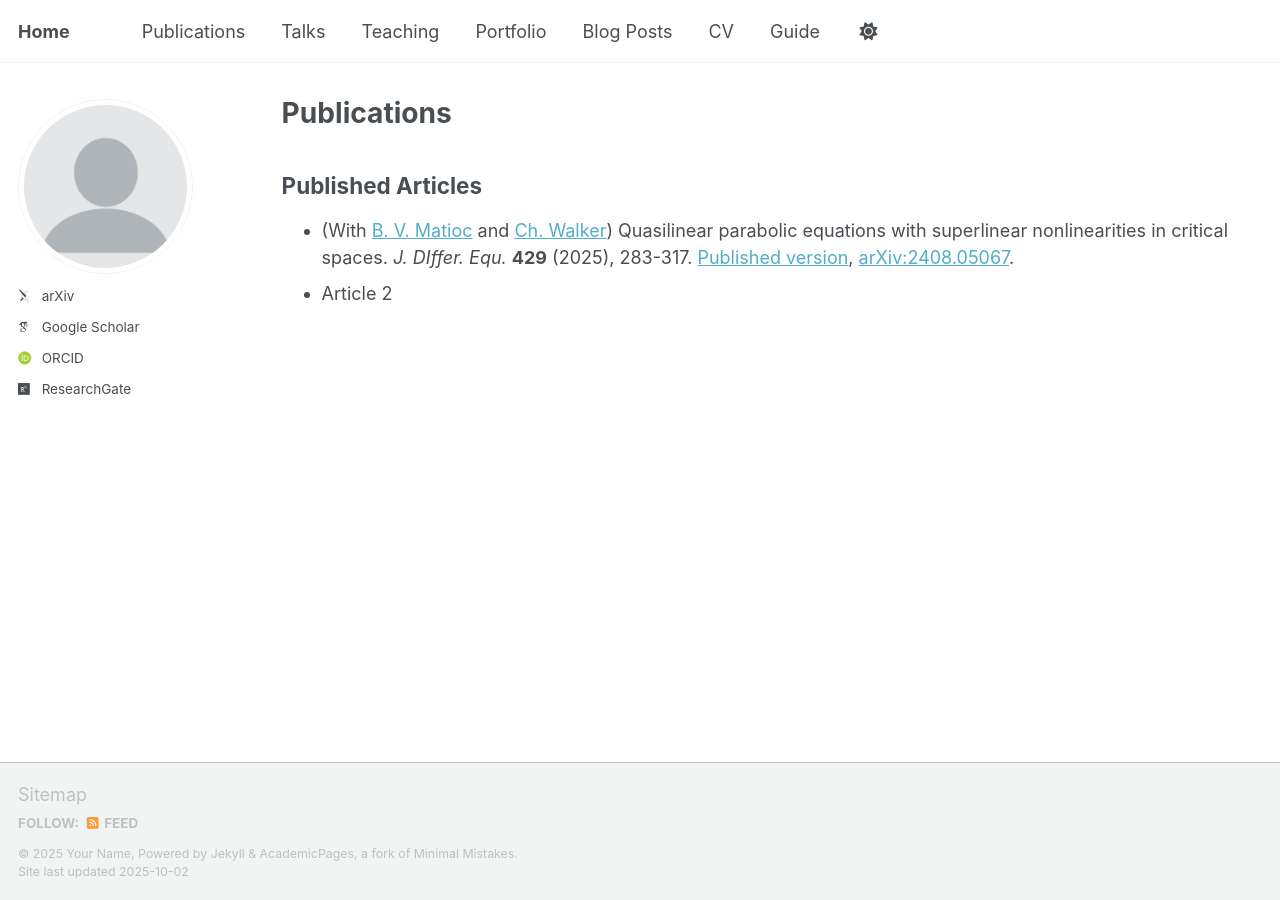
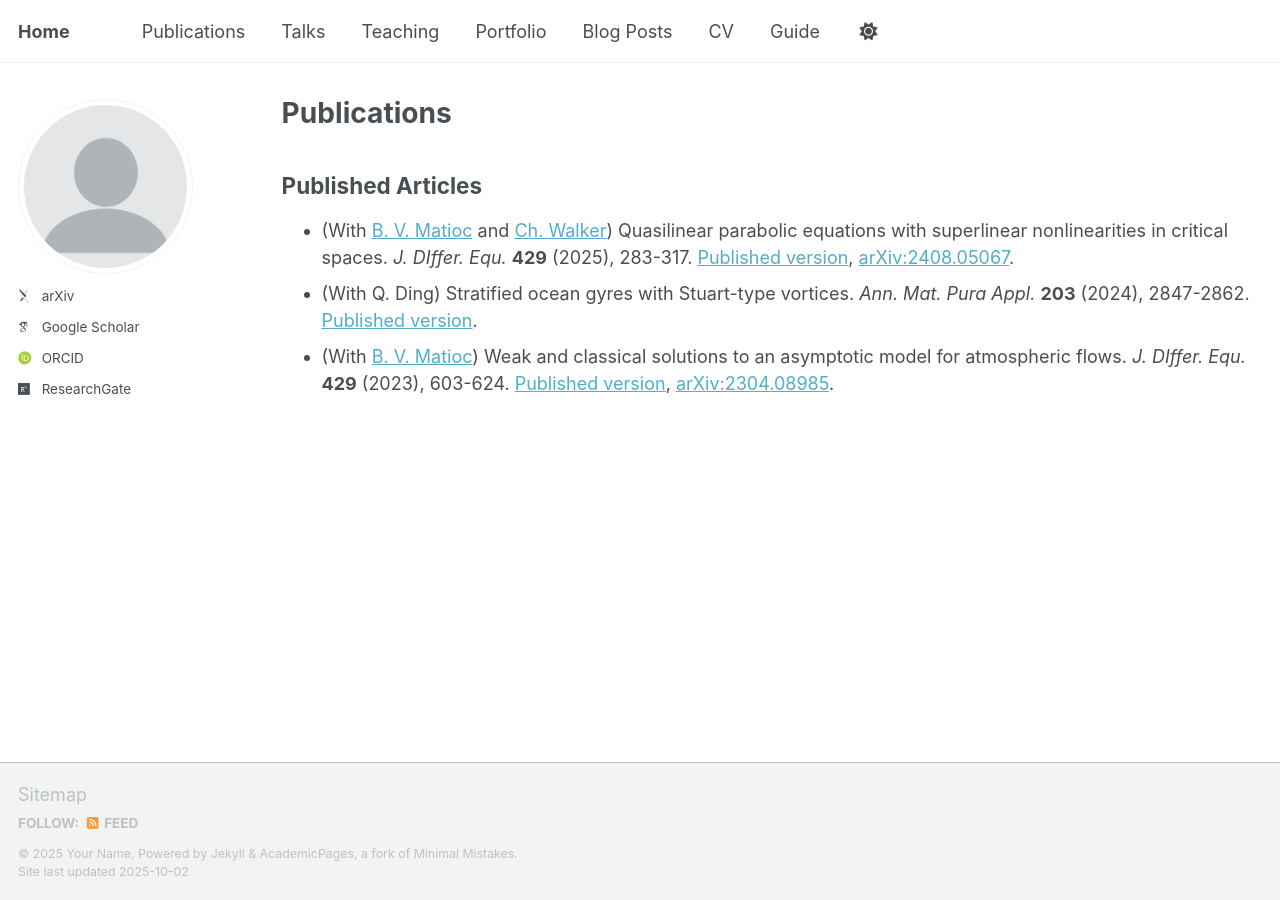
Before and after one commit to luigi-roberti/luigi-roberti.github.io, a Jekyll site: the page built from _pages/publications.md, in a window 1280 px wide. Built offline with Jekyll 4.4.1, drawn with Linux system fonts in a browser that asks for light colours; some web fonts are replaced; a script that is not in the unit is left out.

Commit message:
Update publications.md

```diff
--- a/_pages/publications.md
+++ b/_pages/publications.md
@@ -12,4 +12,5 @@ redirect_from:
 Published Articles
 ------
 * (With [B. V. Matioc](https://homepages.uni-regensburg.de/~mab11770/) and [Ch. Walker](https://www.ifam.uni-hannover.de/de/walker)) Quasilinear parabolic equations with superlinear nonlinearities in critical spaces. <i>J. DIffer. Equ.</i> <b>429</b> (2025), 283-317. [Published version](https://www.sciencedirect.com/science/article/pii/S0022039625001585), [arXiv:2408.05067](https://arxiv.org/abs/2408.05067).
-* Article 2
+* (With Q. Ding) Stratified ocean gyres with Stuart-type vortices. <i>Ann. Mat. Pura Appl.</i> <b>203</b> (2024), 2847-2862. [Published version](https://link.springer.com/article/10.1007/s10231-024-01469-5).
+* (With [B. V. Matioc](https://homepages.uni-regensburg.de/~mab11770/)) Weak and classical solutions to an asymptotic model for atmospheric flows. <i>J. DIffer. Equ.</i> <b>429</b> (2023), 603-624. [Published version](https://www.sciencedirect.com/science/article/pii/S0022039623003637), [arXiv:2304.08985](https://arxiv.org/abs/2304.08985).
```
